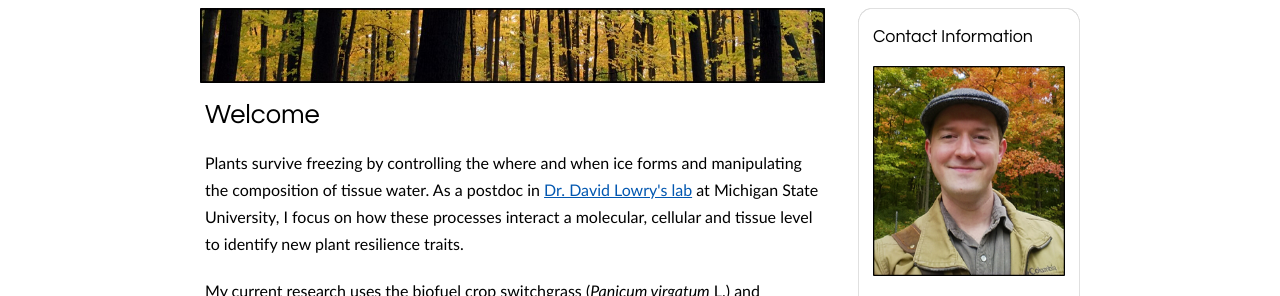
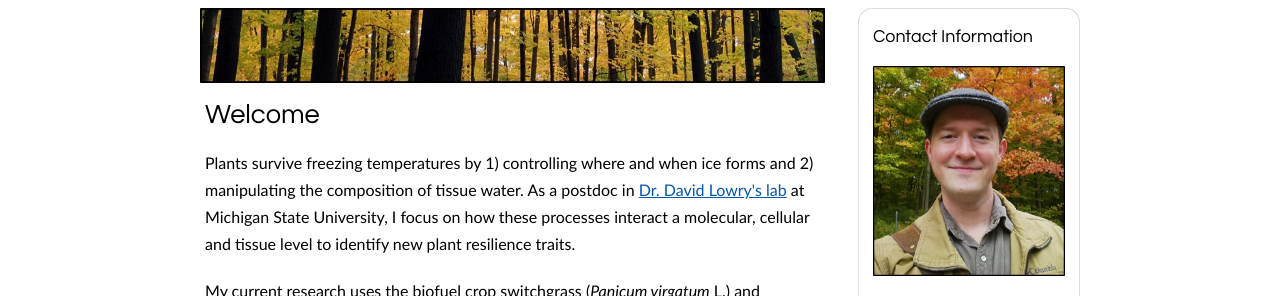
Before and after one commit to iwillick/iwillick.github.io, a plain HTML site: page index.html in a window 1280 px wide. Shown: the part 189-485 px from the top of the page. Drawn offline with Linux system fonts and the light colour scheme.

Commit message:
Update index.html
Last modification for the day

```diff
--- a/index.html
+++ b/index.html
@@ -74,7 +74,7 @@
       <div id="content">
         <!-- insert the page content here -->
 		<h1>Welcome</h1>
-<p>Plants survive freezing by controlling the where and when ice forms and manipulating the composition of tissue water. As a postdoc in <a href="https://davidbryantlowry.wordpress.com/">Dr. David Lowry's lab</a> at Michigan State University, I focus on how these processes interact a molecular, cellular and tissue level to identify new plant resilience traits.</p>
+<p>Plants survive freezing temperatures by 1) controlling where and when ice forms and 2) manipulating the composition of tissue water. As a postdoc in <a href="https://davidbryantlowry.wordpress.com/">Dr. David Lowry's lab</a> at Michigan State University, I focus on how these processes interact a molecular, cellular and tissue level to identify new plant resilience traits.</p>
 <p>My current research uses the biofuel crop switchgrass (<i>Panicum virgatum</i> L.) and monkeyflower (<i>Mimulus</i> spp.) as model plants. Collaborative projects have established extensive genomic and molecular biology resources for these systems. </p>
 <p>I have other <i>cool</i> projects in the pipeline. Please see the research and publications section for more details!</p>
 					<span class="center"><img src="style/ianmicroscope.jpg" height="50%" width="50%" alt="Ianresearch" /></span>
```
